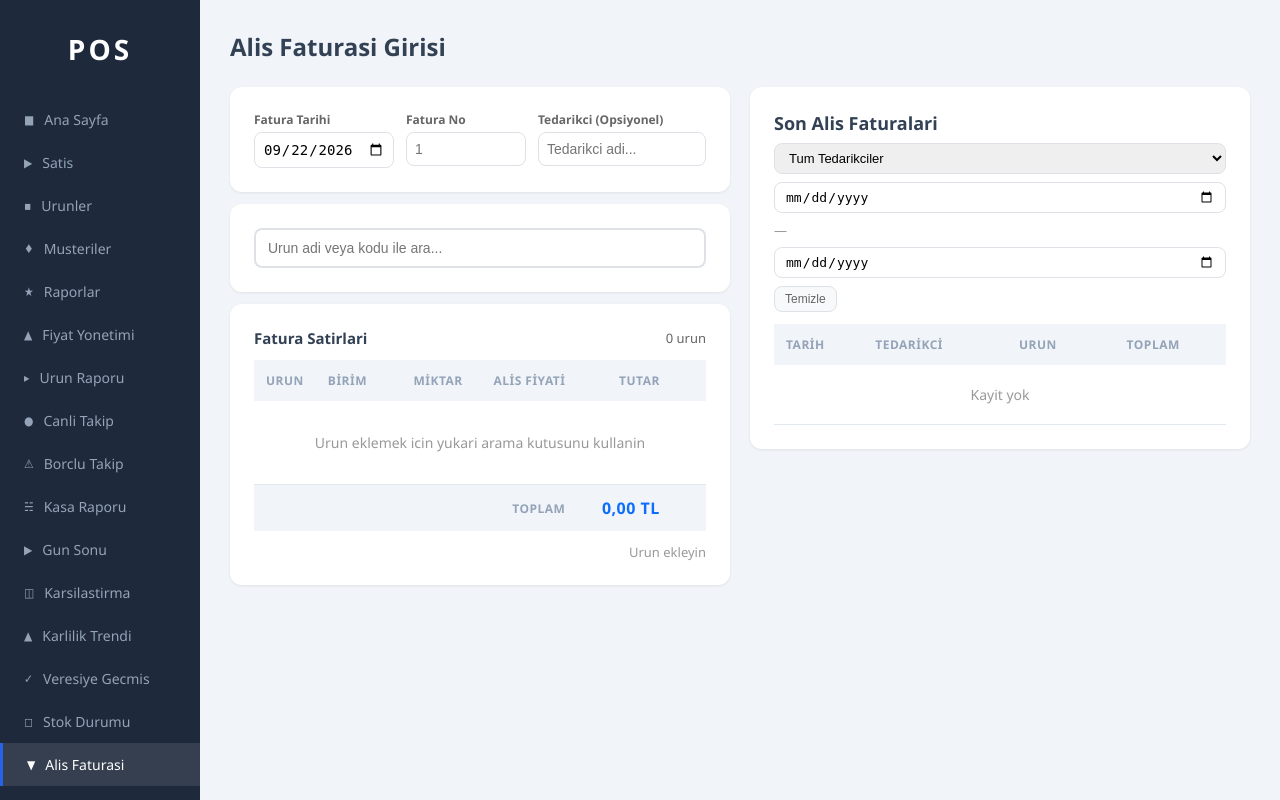
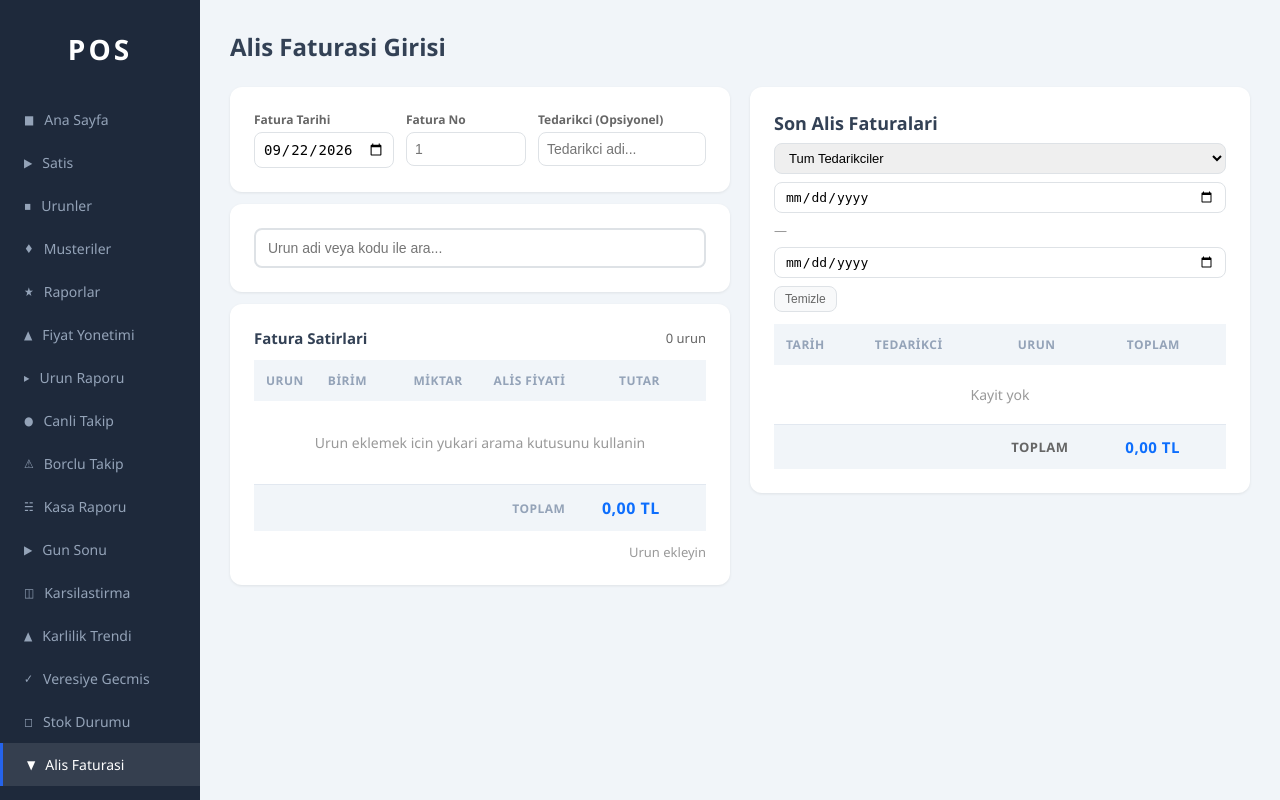
Before and after one commit to tavukcu/pos-system, a Flask app: page /alis-faturasi in a window 1280 px wide. Run offline with Flask 3, Linux system fonts and the light colour scheme; data that the repository does not hold is empty; some libraries are stand-ins or nearby versions.

Commit message:
Alis faturasi listesine filtre toplam tutari eklendi
Co-Authored-By: Claude Sonnet 4.6 <noreply@anthropic.com>

```diff
--- a/templates/alis_faturasi.html
+++ b/templates/alis_faturasi.html
@@ -102,8 +102,15 @@
                 </tr>
             </thead>
             <tbody id="liste-tbody">
-                <tr><td colspan="4" style="text-align:center;color:#999;padding:20px">Yukleniyor...</td></tr>
+                <tr><td colspan="5" style="text-align:center;color:#999;padding:20px">Yukleniyor...</td></tr>
             </tbody>
+            <tfoot>
+                <tr>
+                    <th colspan="3" style="text-align:right;font-size:13px;color:#666">TOPLAM</th>
+                    <th id="liste-toplam" style="text-align:right;color:#0d6efd;font-size:15px"></th>
+                    <th></th>
+                </tr>
+            </tfoot>
         </table>
     </div>
 </div>
@@ -350,6 +357,8 @@ async function yukleListe() {
     if (bit) params.append('bit', bit);
     const url = '/api/alis-faturasi/liste' + (params.toString() ? '?' + params.toString() : '');
     const data = await fetch(url).then(r => r.json());
+    const genelToplam = data.reduce((s, f) => s + (f.toplam || 0), 0);
+    document.getElementById('liste-toplam').textContent = formatMoney(genelToplam);
     document.getElementById('liste-tbody').innerHTML = data.length
         ? data.map(f => `
             <tr>
```
